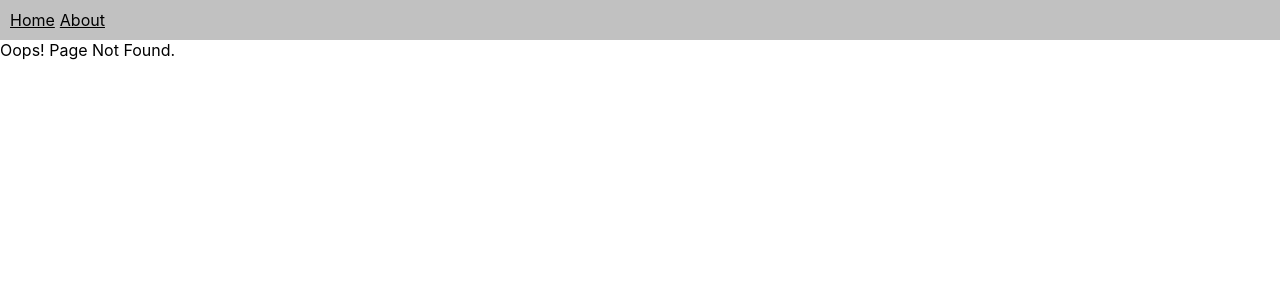
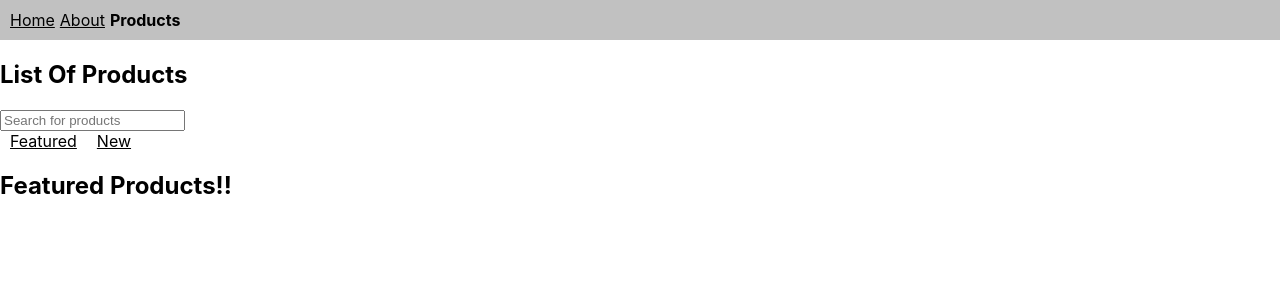
Before and after one commit to Chaitra-Kulkarni/React-Router, a JavaScript app: page /products/featured in a window 1280 px wide. Before the commit this address had no page. Shown: the top 300 px of the page. Built offline with nearby package versions, Linux system fonts and the light colour scheme; the HTML template or start-up script is replaced by a standard one.

Commit message:
major: add Nested Routes to Products component

```diff
--- a/src/App.js
+++ b/src/App.js
@@ -4,16 +4,23 @@ import { About } from './components/About';
 import { Navbar } from './components/Navbar';
 import { Orders } from './components/Orders';
 import { NoMatch } from './components/Nomatch';
+import { Products } from './components/Products';
+import { FeaturedProducts } from './components/FeaturedProducts';
+import { NewProducts } from './components/NewProducts';
 
 function App() {
   return (
     <>
     <Navbar />
     <Routes>
-      <Route path="/" element={<Home />}></Route>
-      <Route path="about" element={<About />}></Route>
-      <Route path="orders" element={<Orders />}></Route>
-      <Route path="*" element={<NoMatch />}></Route>
+      <Route path="/" element={<Home />} />
+      <Route path="about" element={<About />} />
+      <Route path="products" element={<Products />}>
+        <Route path="featured" element={<FeaturedProducts />} />
+        <Route path="new" element={<NewProducts />} />
+      </Route>
+      <Route path="orders" element={<Orders />} />
+      <Route path="*" element={<NoMatch />} />
     </Routes>
     </>
   );
--- /dev/null
+++ b/src/components/FeaturedProducts.js
@@ -0,0 +1,7 @@
+export const FeaturedProducts = () => {
+    return (
+        <div>
+            <h2>Featured Products!!</h2>
+        </div>
+    )
+}
--- a/src/components/Navbar.js
+++ b/src/components/Navbar.js
@@ -13,6 +13,7 @@ export const Navbar = () => {
     <nav>
       <NavLink to="/" style={navLinkStyles}>Home</NavLink>
       <NavLink to="/about" style={navLinkStyles}>About</NavLink>
+      <NavLink to="/products" style={navLinkStyles}>Products</NavLink>
     </nav>
   );
 };
--- /dev/null
+++ b/src/components/NewProducts.js
@@ -0,0 +1,7 @@
+export const NewProducts = () => {
+    return (
+        <div>
+            <h2>New Products!!!</h2>
+        </div>
+    )
+}
--- /dev/null
+++ b/src/components/Products.css
@@ -0,0 +1,4 @@
+.products-list a{
+    color: #000;
+    margin: 10px;
+}
--- /dev/null
+++ b/src/components/Products.js
@@ -0,0 +1,18 @@
+import { Link, Outlet } from "react-router-dom";
+import './Products.css';
+
+export const Products = () => {
+  return (
+    <>
+      <div>
+        <h2>List Of Products</h2>
+        <input type="search" placeholder="Search for products" />
+      </div>
+      <div className="products-list">
+        <Link to="featured">Featured</Link>
+        <Link to="new">New</Link>
+        <Outlet />
+      </div>
+    </>
+  );
+};
```
